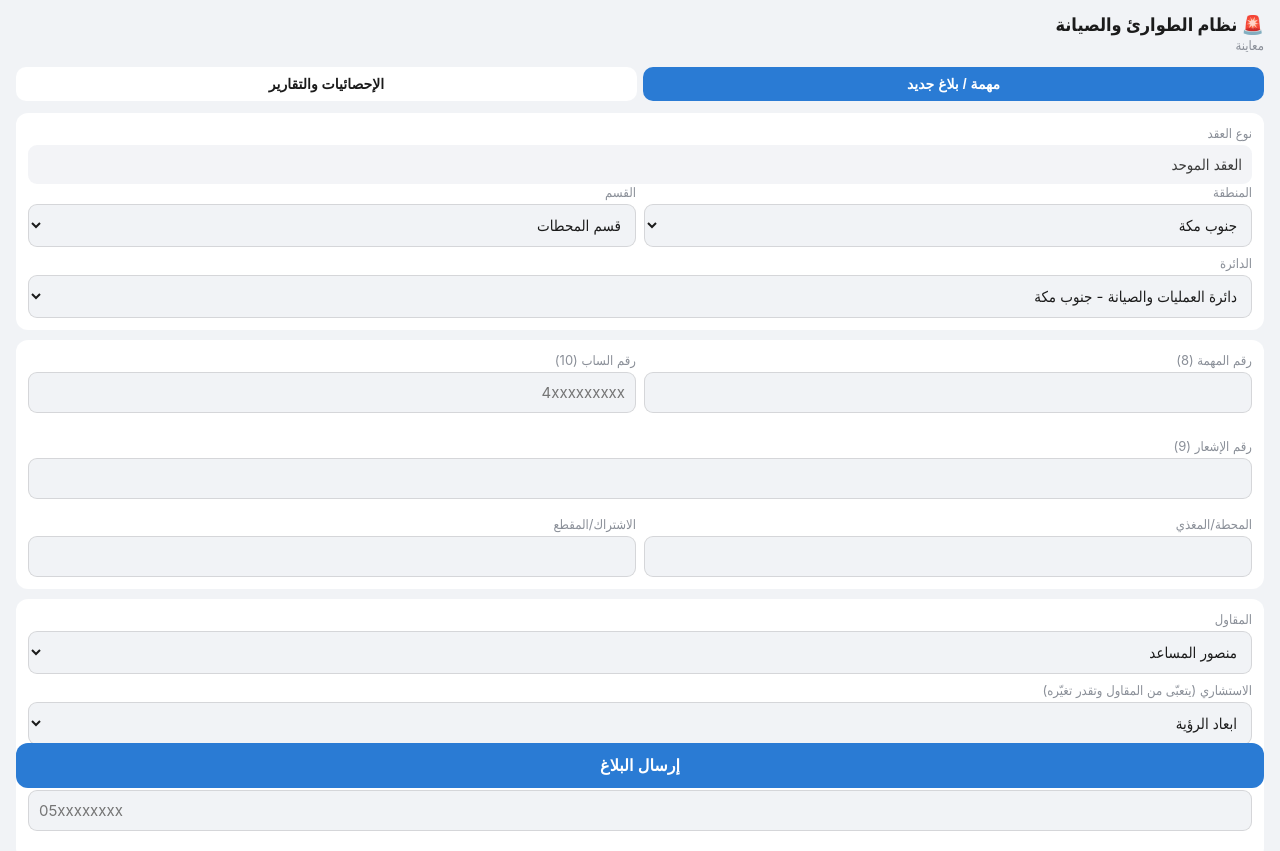
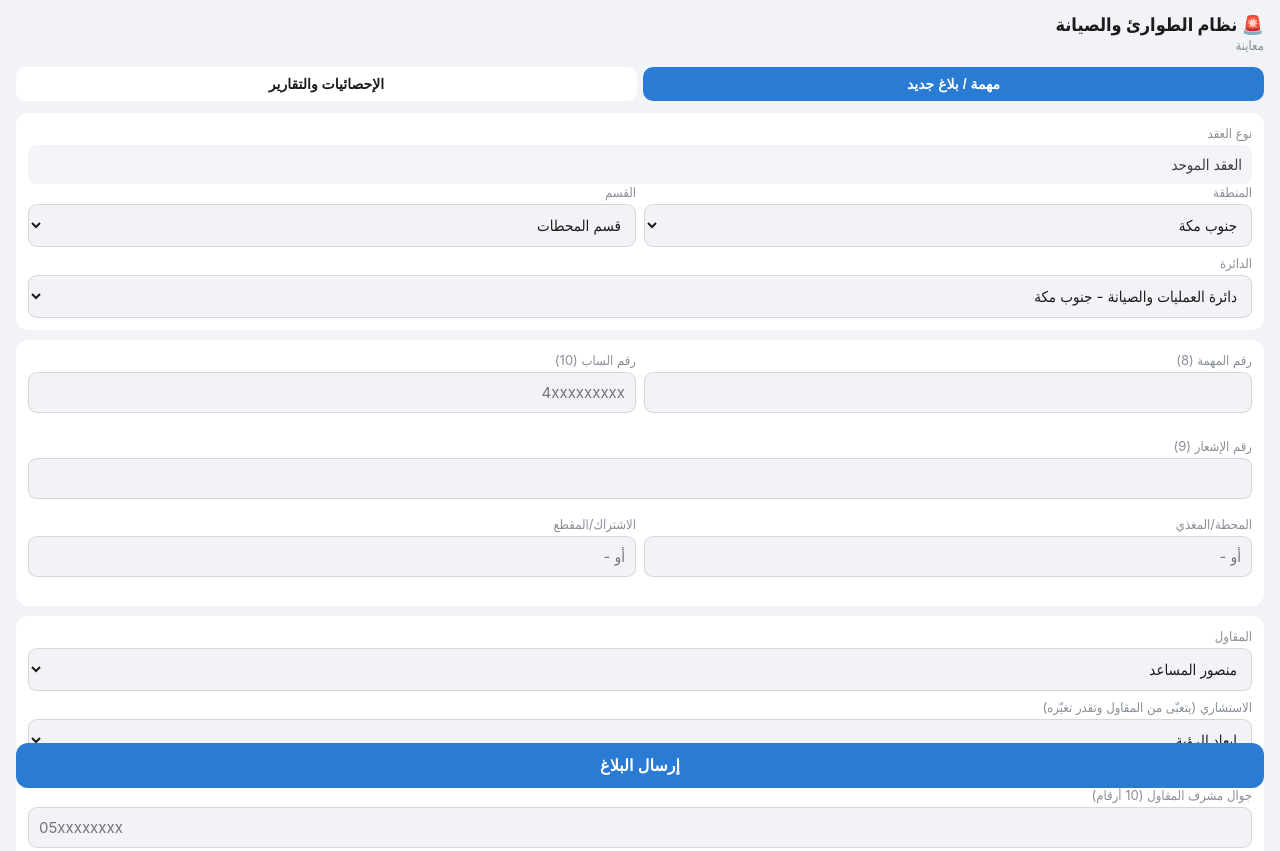
Before and after one commit to PyDuhmi/PDC_Bot, a plain HTML site: page index.html in a window 1280 px wide. Shown: the top 851 px of the page. Drawn offline with Linux system fonts and the light colour scheme.

Commit message:
Add files via upload

```diff
--- a/index.html
+++ b/index.html
@@ -89,8 +89,8 @@
     <label>رقم الإشعار (9)</label>
     <input id="notif" inputmode="numeric" maxlength="9"><div class="err" id="e_notif"></div>
     <div class="row">
-      <div><label>المحطة/المغذي</label><input id="feeder"></div>
-      <div><label>الاشتراك/المقطع</label><input id="sub"></div>
+      <div><label>المحطة/المغذي</label><input id="feeder" placeholder="أو -"><div class="err" id="e_feeder"></div></div>
+      <div><label>الاشتراك/المقطع</label><input id="sub" placeholder="أو -"><div class="err" id="e_sub"></div></div>
     </div>
   </div>
 
@@ -258,6 +258,8 @@ function validate(){
   set("sap",   v("sap")   && !/^4\d{9}$/.test(v("sap"))  ? "10 أرقام تبدأ بـ 4" : "");
   set("notif", v("notif") && !/^\d{9}$/.test(v("notif")) ? "9 أرقام" : "");
   if (!v("task") && !v("sap") && !v("notif")) set("task", "اكتب رقم المهمة أو الساب أو الإشعار");
+  set("feeder", v("feeder") ? "" : "إجباري (اكتب - إذا ما فيه)");
+  set("sub",    v("sub") ? "" : "إجباري (اكتب - إذا ما فيه)");
   set("cons",  $("cons").value ? "" : "اختر الاستشاري");
   set("phone", /^\d{10}$/.test(v("phone")) ? "" : "رقم جوال من 10 أرقام");
   set("desc",  v("desc").length >= 2 ? "" : "اكتب وصف البلاغ");
```
